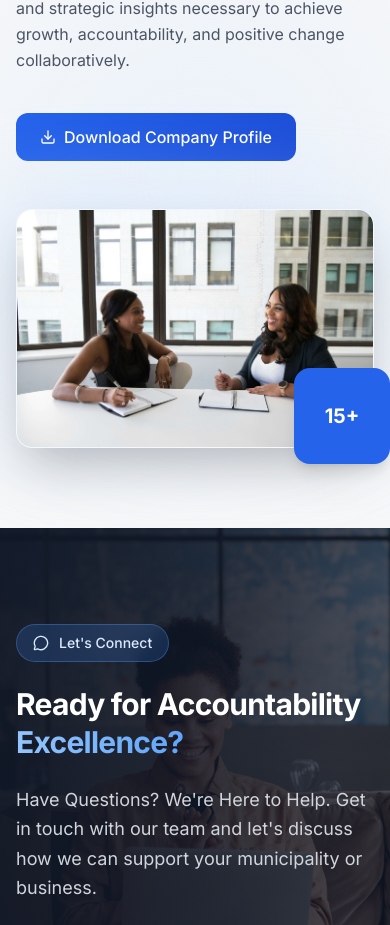
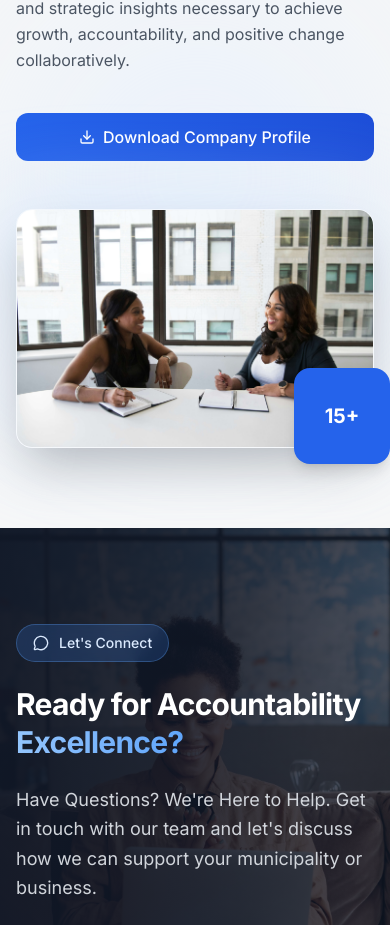
Before and after one commit to Mphomo0/tanosagroup, a Next.js app: page /about in a window 390 px wide. Shown: the part 1177-2102 px from the top of the page. Built offline with nearby package versions, Linux system fonts and the light colour scheme.

Commit message:
fix: download button full width on mobile

```diff
--- a/components/global/AboutSection.tsx
+++ b/components/global/AboutSection.tsx
@@ -120,9 +120,9 @@ export default function AboutSection() {
             <div className="pt-4">
               <a
                 href="/about"
-                className="btn-premium rounded-xl"
+                className="btn-premium rounded-xl w-full sm:w-auto justify-center"
               >
-                <span className="flex items-center gap-2">
+                <span className="flex items-center justify-center gap-2">
                   <Download className="w-4 h-4" />
                   Download Company Profile
                 </span>
```
